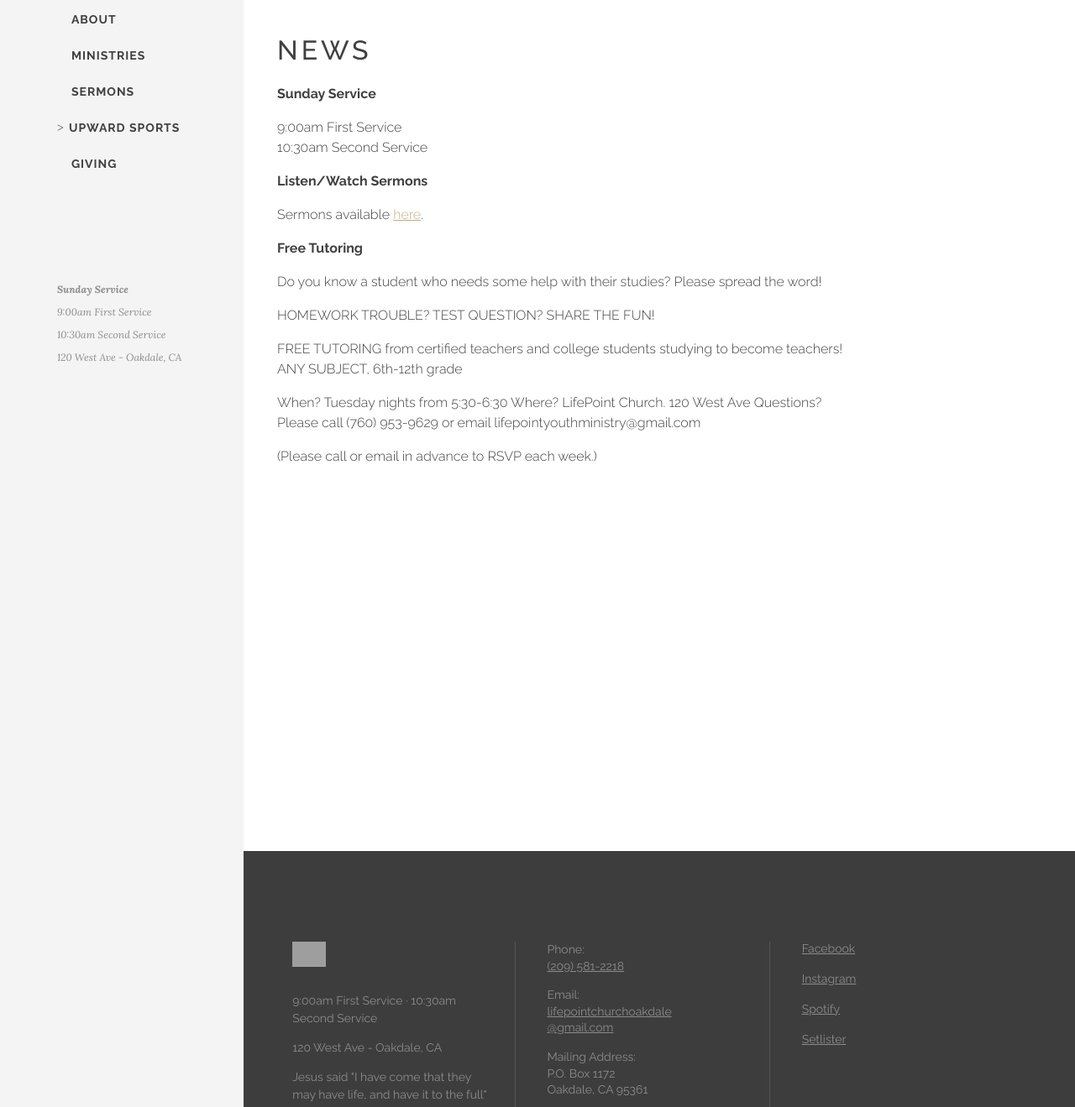
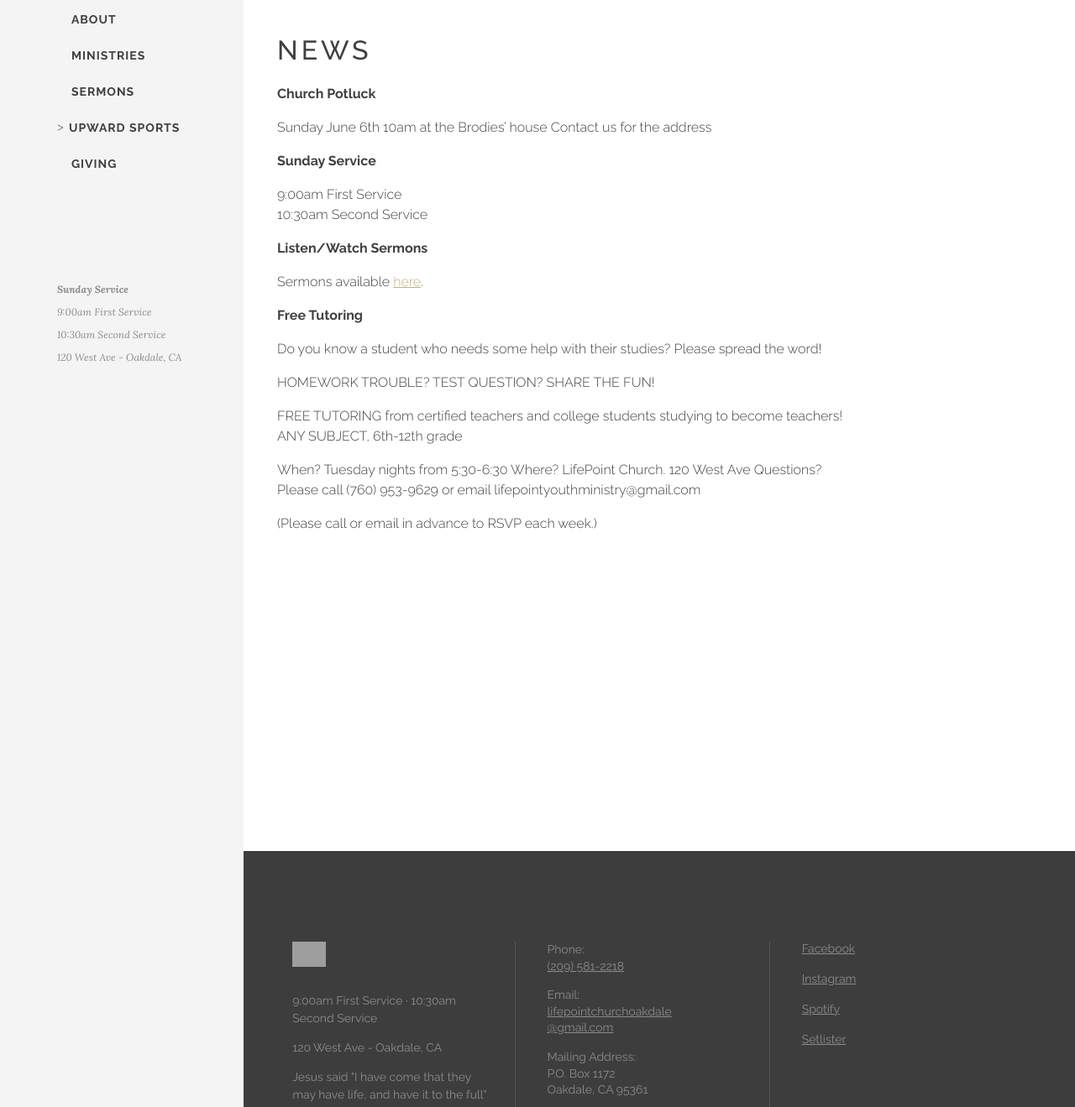
Before and after one commit to tybenz/lifepoint.github.io, a Jekyll site: the page built from index.md, in a window 1280 px wide. Shown: the part 300-1619 px from the top of the page at 84% size. Built offline with Jekyll 4.4.1, drawn with Linux system fonts in a browser that asks for light colours; some web fonts are replaced; our own code applies the rules of GitHub Pages for plain Markdown files; grey boxes are pictures that could not be loaded.

Commit message:
Update index.md

```diff
--- a/index.md
+++ b/index.md
@@ -5,6 +5,12 @@ published: true
 ---
 
 # News
+
+**Church Potluck**
+
+Sunday June 6th
+10am at the Brodies' house
+Contact us for the address
 
 **Sunday Service**
 
```
